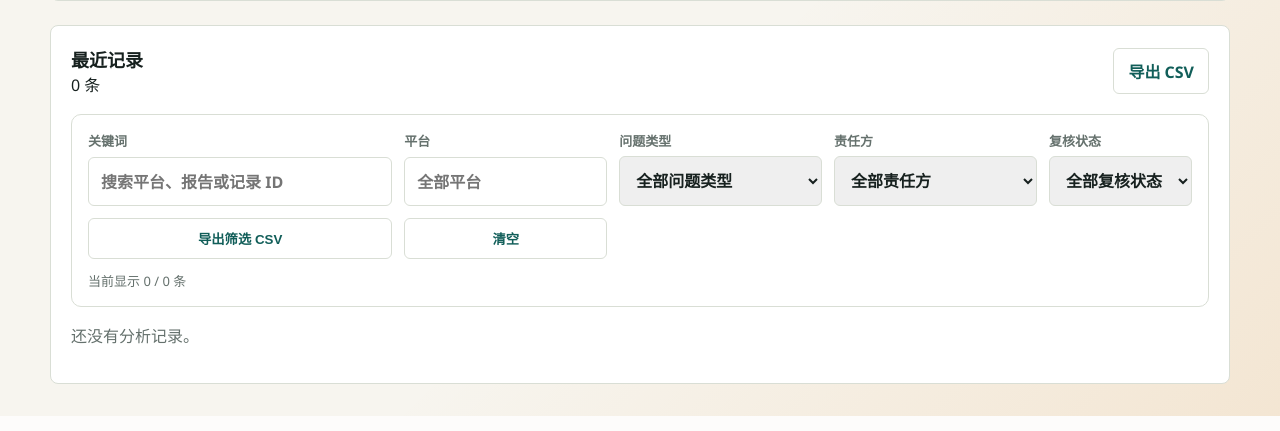
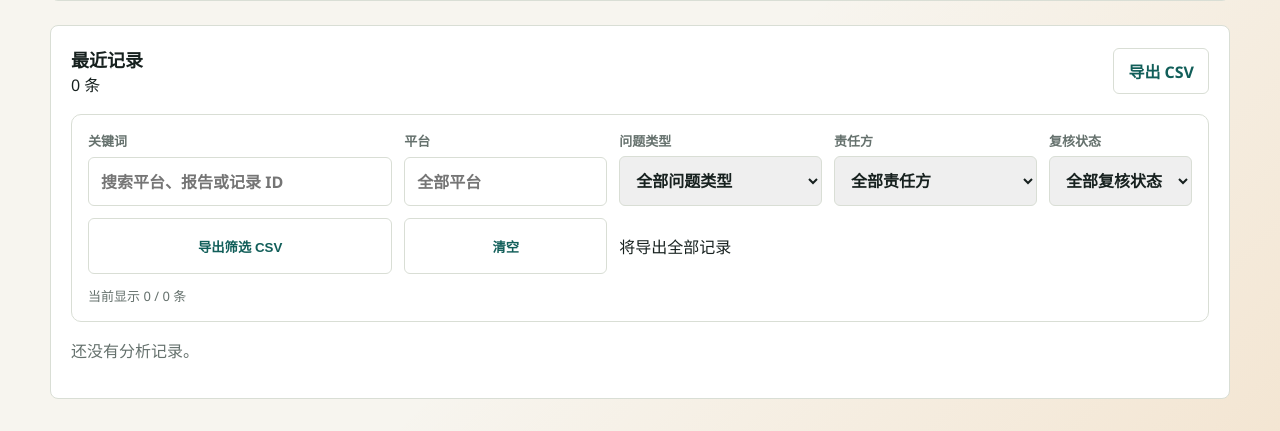
Before and after one commit to ARIUM-hub/AI-Agent-Development, a FastAPI app: page / in a window 1280 px wide. Shown: the part 1277-1708 px from the top of the page. Run offline with FastAPI, Linux system fonts and the light colour scheme; data that the repository does not hold is empty.

Commit message:
feat: add export filter summary markup

```diff
--- a/src/customer_issue_agent/templates/index.html
+++ b/src/customer_issue_agent/templates/index.html
@@ -161,6 +161,7 @@
             </label>
             <button class="secondary-action" type="button" data-filter-export>导出筛选 CSV</button>
             <button class="secondary-action" type="button" data-filter-reset>清空</button>
+            <p id="export-filter-summary" class="export-filter-summary" aria-live="polite">将导出全部记录</p>
             <p id="filter-count" class="filter-count" aria-live="polite">当前显示 {{ records|length }} / {{ records|length }} 条</p>
           </form>
           <p id="filter-empty" class="filter-empty" hidden>没有符合条件的记录。</p>
```
Also changed, not shown: tests/test_app.py (+4 -0 lines).
